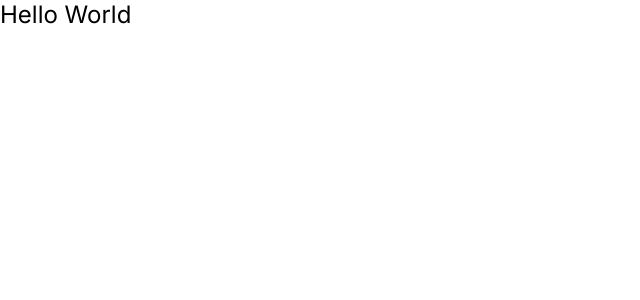
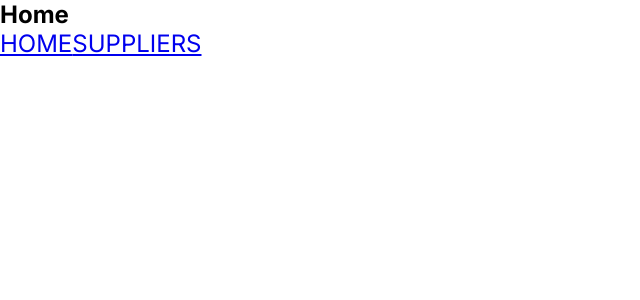
Before and after one commit to jairo-sousa/suppliers_registration, a React (Vite) app: page / in a window 1280 px wide. Shown: the top 300 px of the page, without its empty margins (0-640 px from the left). Built offline with nearby package versions, Linux system fonts and the light colour scheme.

Commit message:
feat: implement routing

```diff
--- a/src/App.jsx
+++ /dev/null
@@ -1,5 +0,0 @@
-function App() {
-    return <div>Hello World</div>;
-}
-
-export default App;
--- a/src/main.jsx
+++ b/src/main.jsx
@@ -1,10 +1,28 @@
 import React from "react";
 import ReactDOM from "react-dom/client";
-import App from "./App.jsx";
+import { createBrowserRouter, RouterProvider } from "react-router-dom";
+
+import Home from "./routes/home.jsx";
+import Suppliers from "./routes/suppliers.jsx";
+import ErrorPage from "./routes/errorPage.jsx";
+
 import "./index.css";
+
+const router = createBrowserRouter([
+    {
+        path: "/",
+        element: <Home />,
+        errorElement: <ErrorPage />,
+    },
+    {
+        path: "/suppliers",
+        element: <Suppliers />,
+        errorElement: <ErrorPage />,
+    },
+]);
 
 ReactDOM.createRoot(document.getElementById("root")).render(
     <React.StrictMode>
-        <App />
+        <RouterProvider router={router} />
     </React.StrictMode>
 );
--- /dev/null
+++ b/src/routes/errorPage.jsx
@@ -0,0 +1,16 @@
+import { useRouteError } from "react-router-dom";
+
+export default function ErrorPage() {
+    const error = useRouteError();
+    console.error(error);
+
+    return (
+        <div id="error-page">
+            <h1>Oops!</h1>
+            <p>Sorry, an unexpected error has occurred.</p>
+            <p>
+                <i>{error.statusText || error.message}</i>
+            </p>
+        </div>
+    );
+}
--- /dev/null
+++ b/src/routes/home.jsx
@@ -0,0 +1,11 @@
+export default function Home() {
+    return (
+        <div>
+            <h1>Home</h1>
+            <div>
+                <a href={`/`}>HOME</a>
+                <a href={`/suppliers`}>SUPPLIERS</a>
+            </div>
+        </div>
+    );
+}
--- /dev/null
+++ b/src/routes/suppliers.jsx
@@ -0,0 +1,11 @@
+export default function Suppliers() {
+    return (
+        <div>
+            <h1>SUPPLIERS</h1>
+            <div>
+                <a href={`/`}>HOME</a>
+                <a href={`/suppliers`}>SUPPLIERS</a>
+            </div>
+        </div>
+    );
+}
```
